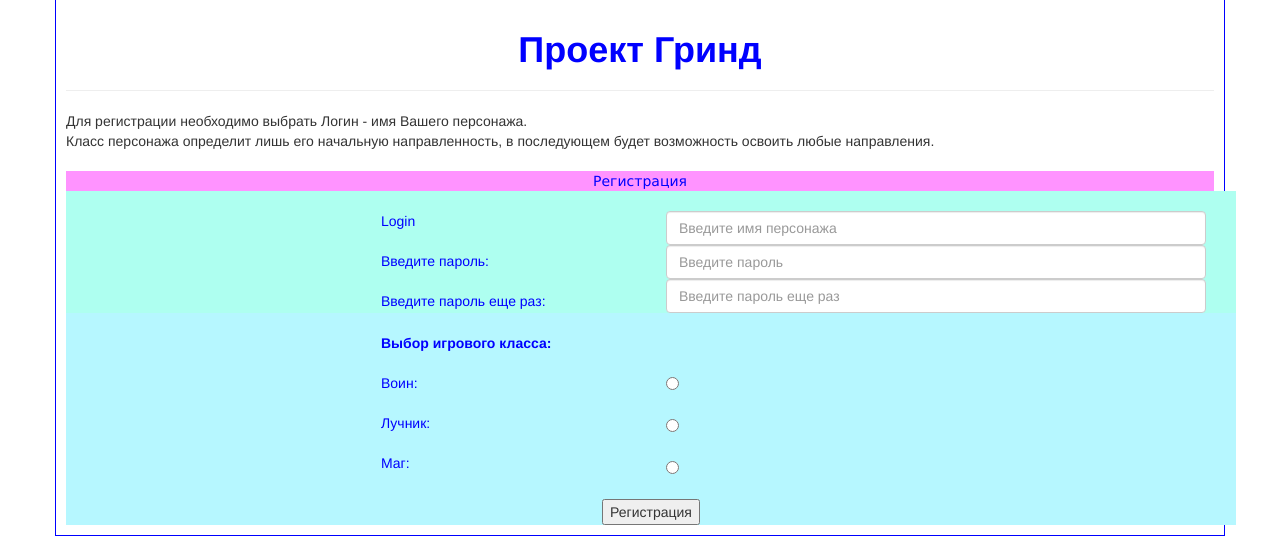
After one commit to LevAle13/laba, a PHP site: template views/register.php in a window 1280 px wide. The commit adds this page. Shown: the part 856-1392 px from the top of the page. Run offline with PHP 8.4, Linux system fonts and the light colour scheme; the template is opened without the code that fills it, so the values that code supplies are empty; a stand-in replaces the project's code that opens the database connection; some libraries are stand-ins or nearby versions.

Commit message:
2016/02/26 - 23:45

```diff
--- a/views/index.php
+++ b/views/index.php
@@ -76,7 +76,7 @@
             </center>
 
             <hr>
-            <font size="2" face="Tahoma"><center><b><A HREF="/Users/register">Регистрация</A></b></center></font>
+            <font size="3" face="Tahoma"><center><b><A HREF="/Users/register">Регистрация</A></b></center></font>
 
 
         </div>
--- /dev/null
+++ b/views/register.php
@@ -0,0 +1,99 @@
+<?php
+/**
+ * Created by PhpStorm.
+ * User: LevAle
+ * Date: 26.02.2016
+ * Time: 20:01
+ */
+
+?>
+
+<!DOCTYPE html>
+<html lang="en">
+<head>
+    <meta charset="utf-8">
+    <meta http-equiv="X-UA-Compatible" content="IE=edge">
+    <meta name="viewport" content="width=device-width, initial-scale=1">
+
+    <title>Проект Гринд</title>
+    <link href="/css/bootstrap.css" rel="stylesheet">
+
+
+</head>
+<body>
+<header>
+    <div class="container">
+        <!--Содержимое-->
+        <IMG src="/pic/top1.jpg" class="img-responsive" class="img-rounded"  width="100%">
+    </div>
+</header>
+<main>
+    <div class="container">
+        <div class="row" style ="padding: 10px; border: 1px solid blue; ">
+
+                <h1 class="text-center" style="color:blue; font-weight:bold;">Проект Гринд</h1><hr>
+                Для регистрации необходимо выбрать Логин - имя Вашего персонажа.<br>
+                Класс персонажа определит лишь его начальную направленность, в последующем будет возможность освоить любые направления.<br><br>
+                    <div style= "white-space: nowrap; background:#FF93FF; color:blue; font-family: Verdana; width:100%; display: inline-block; text-align: center;">
+                        Регистрация
+                    </div>
+
+                <div class="container" style="background:#AEFFF0;">
+
+                    <div class="col-md-3 col-lg-3">
+                    </div>
+
+                    <div class="col-md-3 col-lg-3" style="color: blue; ">
+                        <br>
+                        Login<br><br>
+                        Введите пароль:<br><br>
+                        Введите пароль еще раз:<br>
+                    </div>
+                    <div class="col-md-6 col-lg-6">
+                        <br>
+                        <form action="/Users/register" method="POST">
+                        <input type="text" name="login" class="form-control" placeholder="Введите имя персонажа"/>
+                        <input type="password" name="password1" class="form-control" id="inputPassword" placeholder="Введите пароль" />
+                        <input type="password" name="password2" class="form-control" id="inputPassword" placeholder="Введите пароль еще раз" />
+
+                    </div>
+
+                </div>
+
+                    <div class="container" style="background:#b6f7ff;">
+
+
+                    <div class="col-md-3 col-lg-3">
+                    </div>
+
+                    <div class="col-md-3 col-lg-3" style="color: blue; ">
+                        <br><strong>
+                        Выбор игрового класса:</strong><br><br>
+                        Воин:<br><br>
+                        Лучник:<br><br>
+                        Маг:<br><br>
+                    </div>
+
+                    <div class="col-md-6 col-lg-6">
+                        <br><br><br>
+                        <input type="radio" VALUE = "1" name="class" /><br><br>
+                        <input type="radio" VALUE = "2" name="class" /><br><br>
+                        <input type="radio" VALUE = "3" name="class" /><br><br>
+
+
+
+                    </div>
+
+                    <div class="text-center"><input  type="submit" value='Регистрация'></div></form>
+                </div>
+        </div>
+</main>
+
+<script src="https://ajax.googleapis.com/ajax/libs/jquery/1.11.3/jquery.min.js"></script>
+<script src="https://maxcdn.bootstrapcdn.com/bootstrap/3.3.5/js/bootstrap.min.js"></script>
+</body>
+</html>
+
+
+</body>
+</html>
```
Also changed, not shown: controllers/UsersController.php (+148 -2 lines), models/Users.php (+1 -12 lines).
